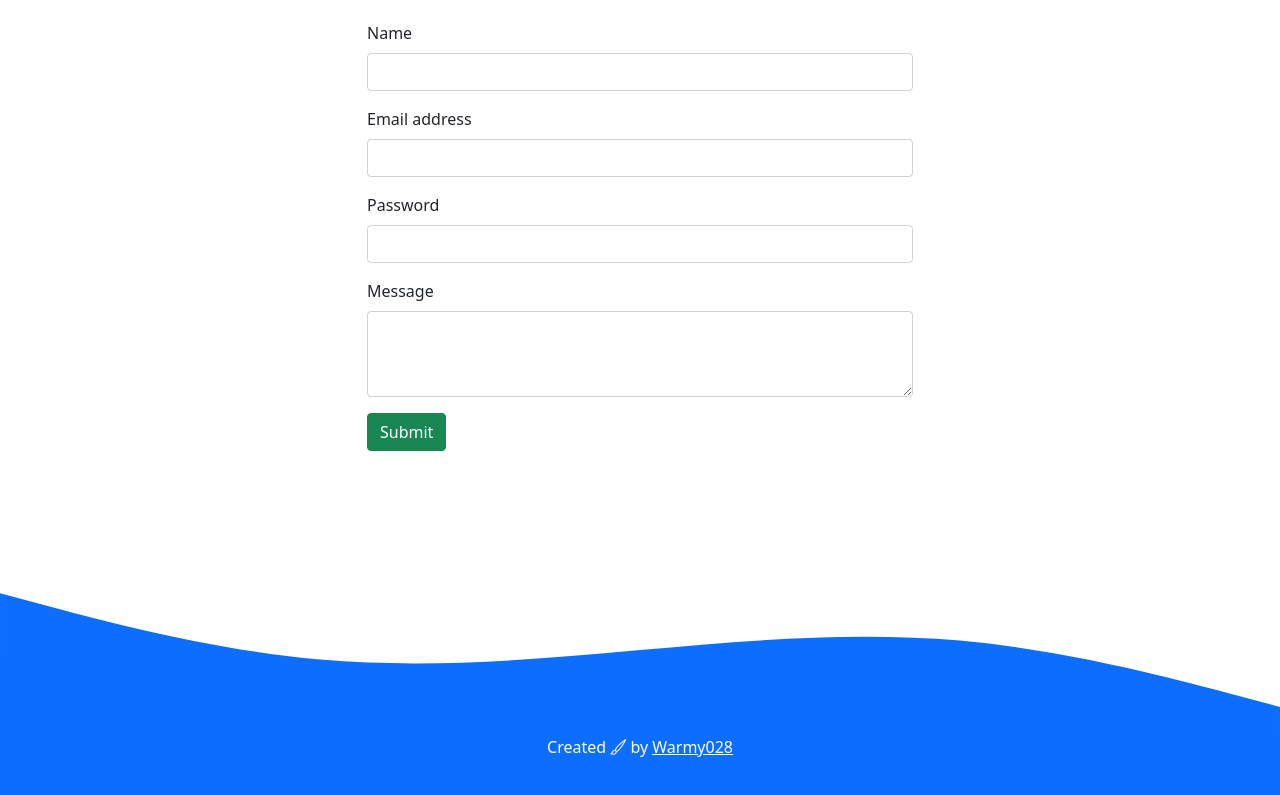
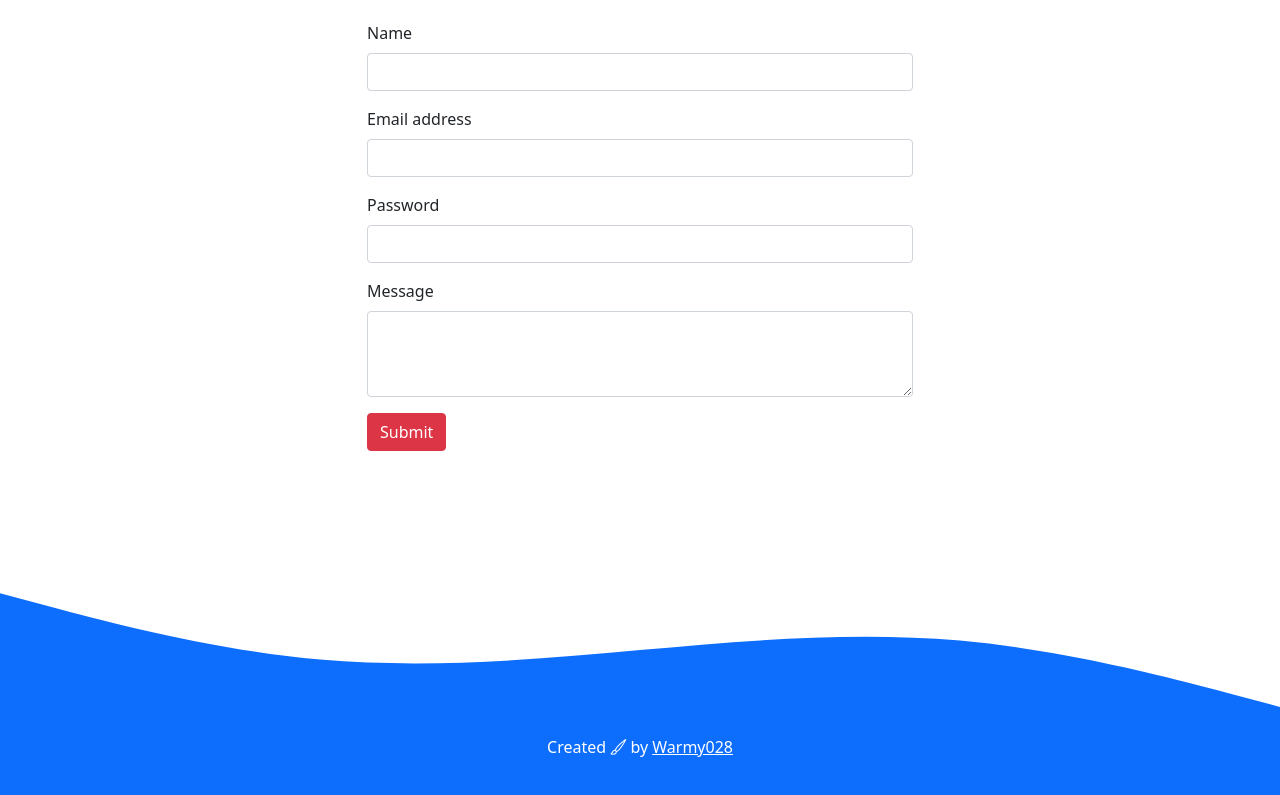
Before and after one commit to choerulanwar028/choerul.github.io, a plain HTML site: page index.html in a window 1280 px wide. Shown: the part 2620-3415 px from the top of the page. Drawn offline with nearby package versions, Linux system fonts and the light colour scheme.

Commit message:
mengubah tombol menjadi merah

```diff
--- a/index.html
+++ b/index.html
@@ -169,7 +169,7 @@
                 <label for="message" class="form-label">Message</label>
                 <textarea class="form-control" id="message" rows="3"></textarea>
               </div>
-              <button type="submit" class="btn btn-success">Submit</button>
+              <button type="submit" class="btn btn-danger">Submit</button>
             </form>
           </div>
         </div>
```
